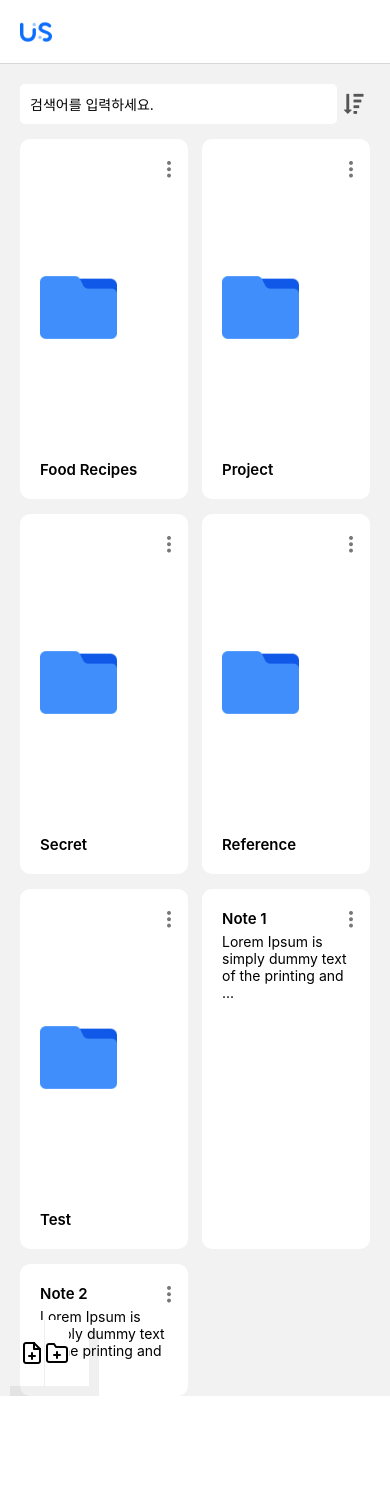
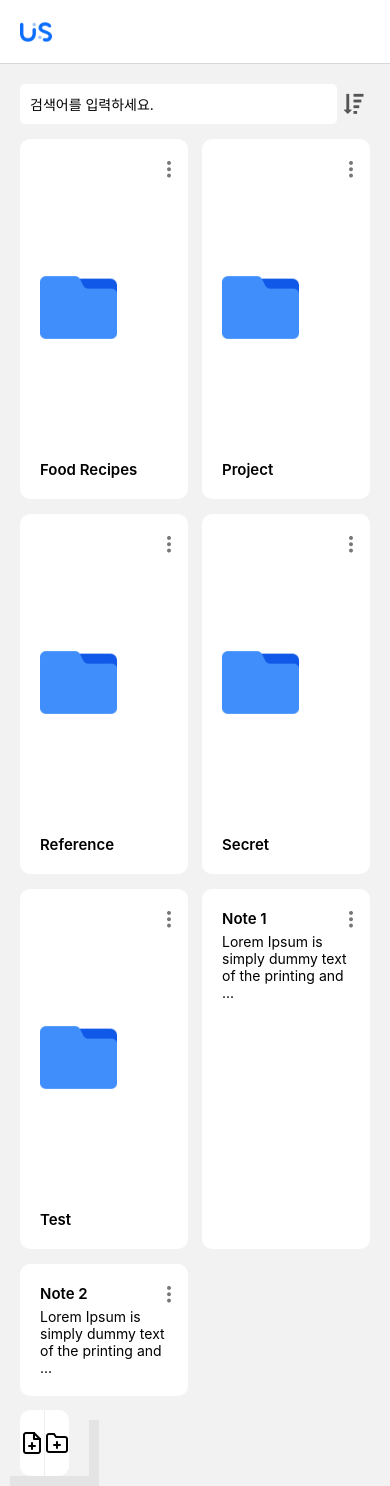
Before and after one commit to 2023-HNU-CPD-US/us-client, a React Native app: screen / in a window 390 px wide. Before the commit the page ends 1396 px from the top, so only its background shows below. Built offline with nearby package versions, Linux system fonts and the light colour scheme.

Commit message:
Feat : 폴더 추가 기능 구현

```diff
--- a/pages/Home.js
+++ b/pages/Home.js
@@ -11,7 +11,8 @@ import {
     ActionSheetIOS,
 } from "react-native";
 import { Feather, FontAwesome } from "@expo/vector-icons";
-import { useSelector } from "react-redux";
+import { useSelector, useDispatch } from "react-redux";
+import { add } from "../reducers/folderReducer";
 
 import Folder from "../components/Folder";
 import Note from "../components/Note";
@@ -19,13 +20,20 @@ import SortModal from "../components/SortModal";
 import NoDataImage from "../components/NoDataImage";
 
 function Home({ navigation }) {
-    const folderData = useSelector((state) => state.folderReducer.folders);
-    const noteData = useSelector((state) => state.noteReducer.notes);
+    const folderData = useSelector((state) =>
+        state.folderReducer.folders
+            .slice()
+            .sort((a, b) => a.name.localeCompare(b.name))
+    );
+    const noteData = useSelector((state) =>
+        state.noteReducer.notes
+            .slice()
+            .sort((a, b) => a.title.localeCompare(b.title))
+    );
     const data = [...folderData, ...noteData];
     console.log(data);
 
     const [modalVisible, setModalVisible] = useState(false);
-
     const modalOpen = useCallback(() => {
         if (Platform.OS === "android") {
             setModalVisible(true);
@@ -45,9 +53,17 @@ function Home({ navigation }) {
     }, []);
 
     const [searchText, setSearchText] = useState("");
-
     const handleSearch = () => {
         console.log("검색어:", searchText);
+    };
+
+    const dispatch = useDispatch();
+    const handleAddFolder = () => {
+        const newFolder = {
+            id: Date.now(), // 임의의 고유 ID 생성
+            name: "새 폴더",
+        };
+        dispatch(add(newFolder));
     };
 
     const renderPairs = () => {
@@ -60,15 +76,15 @@ function Home({ navigation }) {
                 const pair = (
                     <View key={i} style={styles.listRow}>
                         {first.type == "folder" ? (
-                            <Folder name={first.name} />
+                            <Folder id={first.id} name={first.name} />
                         ) : (
-                            <Note title={first.title} />
+                            <Note id={first.id} title={first.title} />
                         )}
                         {second &&
                             (second.type == "folder" ? (
-                                <Folder name={second.name} />
+                                <Folder id={first.id} name={second.name} />
                             ) : (
-                                <Note title={second.title} />
+                                <Note id={first.id} title={second.title} />
                             ))}
                     </View>
                 );
@@ -150,7 +166,7 @@ function Home({ navigation }) {
                         borderTopRightRadius: 10,
                         borderBottomRightRadius: 10,
                     }}
-                    // onPress={() => navigation.navigate("작성하기")}
+                    onPress={() => handleAddFolder()}
                 >
                     <View>
                         <Feather name="folder-plus" size={24} color="black" />
@@ -169,6 +185,7 @@ const styles = StyleSheet.create({
     list: {
         width: "100%",
         paddingHorizontal: 20,
+        marginBottom: 90,
     },
     listRow: {
         flexDirection: "row",
--- a/reducers/folderReducer.js
+++ b/reducers/folderReducer.js
@@ -2,11 +2,11 @@ import { createSlice } from "@reduxjs/toolkit";
 
 const initialState = {
     folders: [
-        { id: 1, type: "folder", name: "Food Recipes" },
-        { id: 2, type: "folder", name: "Project" },
-        { id: 3, type: "folder", name: "Secret" },
-        { id: 4, type: "folder", name: "Reference" },
-        { id: 5, type: "folder", name: "Test" },
+        { id: 1384602775573, type: "folder", name: "Food Recipes" },
+        { id: 1651612775573, type: "folder", name: "Project" },
+        { id: 1684602781573, type: "folder", name: "Secret" },
+        { id: 1812137775573, type: "folder", name: "Reference" },
+        { id: 8333602775573, type: "folder", name: "Test" },
     ],
 };
 
@@ -15,7 +15,12 @@ const folders = createSlice({
     initialState,
     reducers: {
         add: (state, action) => {
-            // state.unshift({ text: action.payload.text, id: action.payload.id }); // redux toolkit을 사용하면 state를 mutate해도 됨
+            console.log(action.payload);
+            state.folders.unshift({
+                id: action.payload.id,
+                type: "folder",
+                name: action.payload.name,
+            });
         },
         remove: (state, action) => {
             // return state.filter(toDo => toDo.id !== action.payload.id);
```
